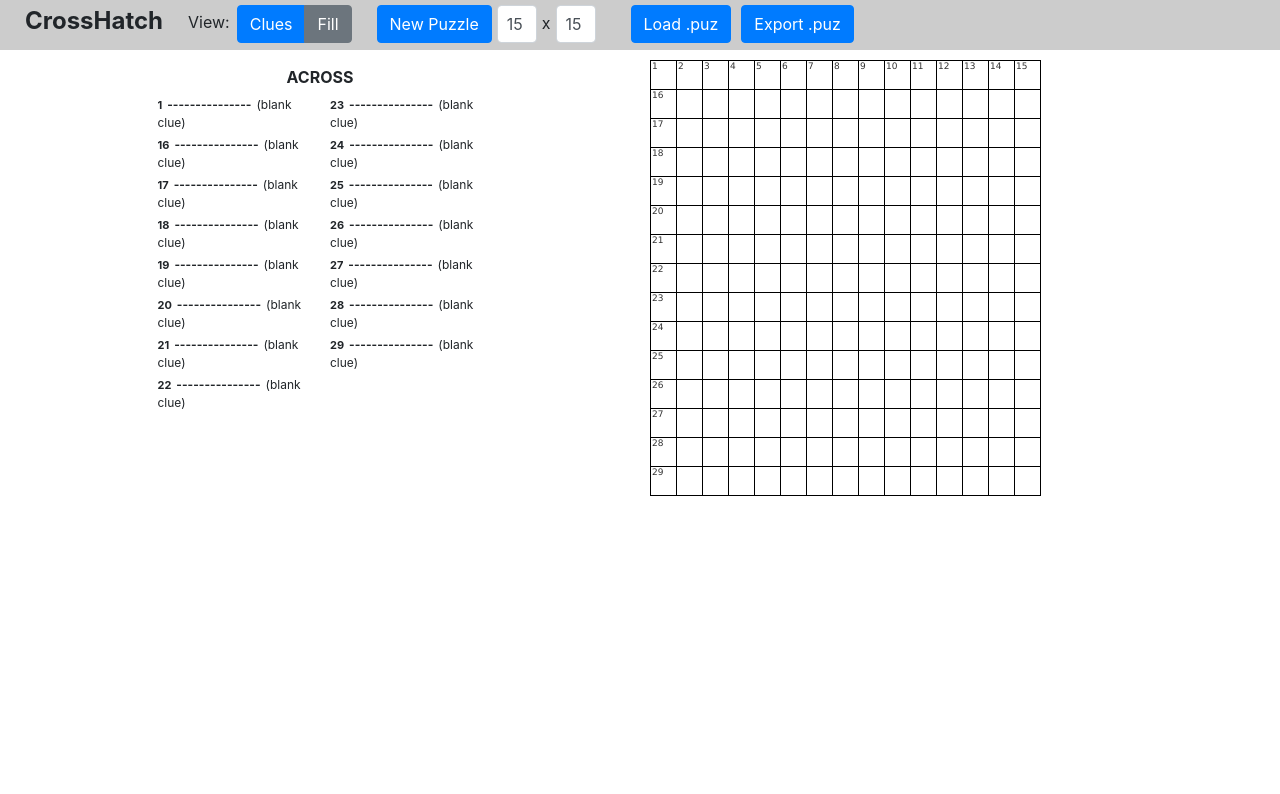
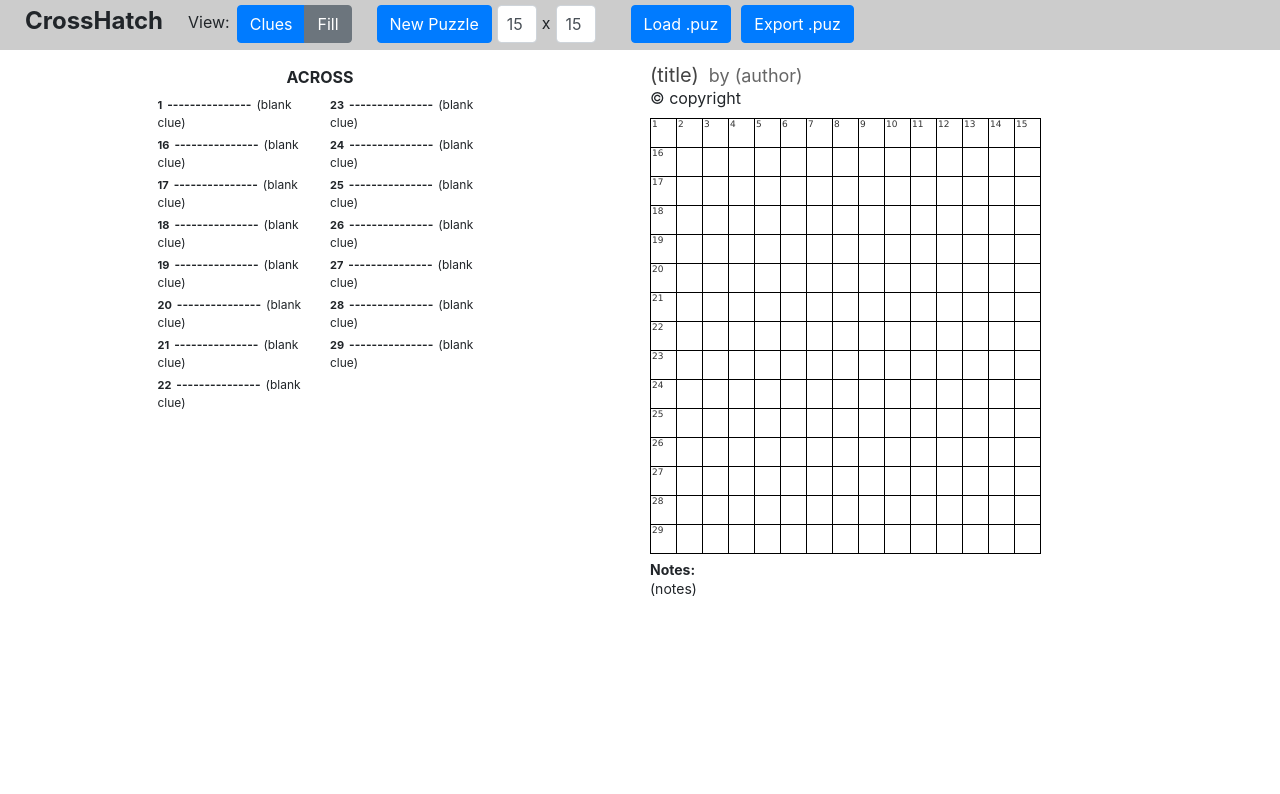
Before and after one commit to ben4808/crosshatch, a React (Create React App) app in the folder app/: page / in a window 1280 px wide. Shown: the top 794 px of the page. Built offline with nearby package versions, Linux system fonts and the light colour scheme.

Commit message:
add title, author, etc, auto-update clues

```diff
--- a/app/src/App.tsx
+++ b/app/src/App.tsx
@@ -11,6 +11,7 @@ import "./App.scss";
 import { Puzzle } from './models/Puzzle';
 import { newPuzzle } from './lib/util';
 import { generatePuzFile } from './lib/puzFiles';
+import { WordDirection } from './models/WordDirection';
 
 function App(props: AppProps) {
   const [activeView, setActiveView] = useState(props.activeView);
@@ -98,13 +99,15 @@ function App(props: AppProps) {
 
   function setPuzzle(puzzle: Puzzle) {
     Globals.puzzle = puzzle;
+    Globals.selectedWordKey = "";
+    Globals.selectedWordDir = WordDirection.Across;
     triggerUpdate();
   }
 
   function exportPuz() {
     let puzzle = Globals.puzzle!;
     let blob = generatePuzFile(puzzle);
-    let filename = puzzle.title+".puz";
+    let filename = (puzzle.title || "Untitled")+".puz";
     let file = new File([blob], filename);
     const url= window.URL.createObjectURL(file);
     let puzzleLink = document.getElementById("download-puzzle-link");
--- a/app/src/components/CluesView/CluesView.scss
+++ b/app/src/components/CluesView/CluesView.scss
@@ -59,5 +59,4 @@
 
 .clue-selected {
     background-color: lightblue;
-    border: 1px solid darkblue;
 }
--- a/app/src/components/CluesView/CluesView.tsx
+++ b/app/src/components/CluesView/CluesView.tsx
@@ -78,7 +78,7 @@ function CluesView(props: any) {
     function applyClueChange(targetKey: string, newValue: string) {
         let newClueProps = deepClone(clueProps) as CluesViewProp[];
         let targetProp = newClueProps.find(p => p.key === targetKey)!;
-        targetProp.clue = newValue;
+        targetProp.clue = newValue === "(blank clue)" ? "" : newValue;
         targetProp.isOpenForEditing = false;
         Globals.puzzle!.clues.set(targetKey, newValue);
         setClueProps(newClueProps);
--- a/app/src/components/Grid/Grid.scss
+++ b/app/src/components/Grid/Grid.scss
@@ -104,3 +104,34 @@
     border-radius: 50%/50%;
     border: 1px solid black;
 }
+
+.puzzle-title {
+    display: inline-block;
+    color: #444;
+    font-size: 20px;
+    margin-bottom: 4px;
+}
+.puzzle-author, .puzzle-author-by {
+    display: inline-block;
+    color: #666;
+    font-size: 18px;
+}
+.puzzle-author-by {
+    margin-left: 10px;
+}
+.puzzle-copyright {
+    margin-top: -8px;
+    margin-bottom: 8px;
+}
+.puzzle-notes-label {
+    font-weight: bold;
+    font-size: 14px;
+    margin: 5px 0 -2px 0;
+}
+.puzzle-notes {
+    font-size: 14px;
+}
+
+.editable:hover {
+    background-color: #ddd;
+}
--- a/app/src/components/Grid/Grid.tsx
+++ b/app/src/components/Grid/Grid.tsx
@@ -1,4 +1,4 @@
-import React, { useEffect, useState } from 'react';
+import React, { useContext, useEffect, useState } from 'react';
 import { SquareType } from '../../models/SquareType';
 import { SquareProps } from '../Square/SquareProps';
 import "./Grid.scss";
@@ -6,17 +6,20 @@ import Square from '../Square/Square';
 import { GridState } from '../../models/GridState';
 import { WordDirection } from '../../models/WordDirection';
 import Globals from '../../lib/windowService';
-import { compareTuples, doesWordContainSquare, getGrid, getWordAtSquare, newWord, otherDir } from '../../lib/util';
+import { clueKey, compareTuples, doesWordContainSquare, getGrid, getWordAtSquare, newWord, otherDir } from '../../lib/util';
 import { clearFill, getUncheckedSquareDir, populateWords, updateGridConstraintInfo } from '../../lib/grid';
 import { GridWord } from '../../models/GridWord';
+import { AppContext } from '../../AppContext';
 
 function Grid(props: any) {
     const [selectedSquare, setSelectedSquare] = useState([-1, -1] as [number, number]);
     const [selectedWord, setSelectedWord] = useState(newWord());
     const [updateSemaphore, setUpdateSemaphore] = useState(0);
+    const appContext = useContext(AppContext);
 
     useEffect(() => {
-        forceUpdate();
+        if (selectedWord.start[0] > -1 && clueKey(selectedWord) !== Globals.selectedWordKey)
+            clearSelection();
     }, [props.updateSemaphore]);
 
     function handleClick(event: any) {
@@ -30,7 +33,7 @@ function Grid(props: any) {
         let col = +target.attributes["data-col"].value;
         let grid = getGrid();
 
-        let newDirection = selectedWord.direction;
+        let newDirection = Globals.selectedWordDir!;
 
         let uncheckedSquareDir = getUncheckedSquareDir(grid, row, col);
         if (uncheckedSquareDir !== undefined) {
@@ -44,7 +47,11 @@ function Grid(props: any) {
             setSelectedSquare([row, col]);
         }
 
-        setSelectedWord(getWordAtSquare(grid, row, col, newDirection) || newWord());
+        let newSelectedWord = getWordAtSquare(grid, row, col, newDirection) || newWord();
+        setSelectedWord(newSelectedWord);
+        Globals.selectedWordKey = clueKey(newSelectedWord);
+        Globals.selectedWordDir = newSelectedWord.direction;
+        appContext.triggerUpdate();
     }
 
     function handleKeyDown(event: any) {
@@ -90,6 +97,7 @@ function Grid(props: any) {
         }
 
         if (blackSquareChanged) {
+            setSelectedWord(newWord());
             clearFill(grid);
             populateWords(grid);
             //updateGridConstraintInfo(grid);
@@ -99,7 +107,7 @@ function Grid(props: any) {
             //updateGridConstraintInfo(grid);
         }
 
-        forceUpdate();
+        appContext.triggerUpdate();
     }
 
     function advanceCursor() {
@@ -107,7 +115,7 @@ function Grid(props: any) {
 
         let selSq = selectedSquare;
         let grid = getGrid();
-        let dir = selectedWord.direction;
+        let dir = Globals.selectedWordDir!;
         if ((dir === WordDirection.Across && selSq[1] === grid.width-1) || (dir === WordDirection.Down && selSq[0] === grid.height-1))
             return;
         setSelectedSquare(dir === WordDirection.Across ? [selSq[0], selSq[1] + 1] : [selSq[0] + 1, selSq[1]]);
@@ -117,7 +125,7 @@ function Grid(props: any) {
         if (!isSquareSelected()) return;
 
         let selSq = selectedSquare;
-        let dir = selectedWord.direction;
+        let dir = Globals.selectedWordDir!;
         if ((dir === WordDirection.Across && selSq[1] === 0) || (dir === WordDirection.Down && selSq[0] === 0))
             return;
         setSelectedSquare(dir === WordDirection.Across ? [selSq[0], selSq[1] - 1] : [selSq[0] - 1, selSq[1]]);
@@ -125,6 +133,11 @@ function Grid(props: any) {
 
     function forceUpdate() {
         setUpdateSemaphore(updateSemaphore + 1);
+    }
+
+    function clearSelection() {
+        setSelectedSquare([-1, -1]);
+        setSelectedWord(newWord());
     }
 
     function isSquareSelected(): boolean {
@@ -160,7 +173,49 @@ function Grid(props: any) {
         return <Square {...props}></Square>
     }
 
-    let grid: GridState = Globals.puzzle!.grid!;
+    function suppressEnterKey(event: any) {
+        let keyPressed: string = event.key.toUpperCase();
+
+        if (keyPressed === "ENTER") {
+            event.preventDefault();
+        }
+    }
+
+    function handleFocus(event: any) {
+        selectElementContents(event.target);
+    }
+
+    // https://stackoverflow.com/questions/6139107/programmatically-select-text-in-a-contenteditable-html-element/6150060#6150060
+    function selectElementContents(el: any) {
+        var range = document.createRange();
+        range.selectNodeContents(el);
+        var sel = window.getSelection();
+        sel!.removeAllRanges();
+        sel!.addRange(range);
+    }
+
+    function setTitle() {
+        let newTitle = document.getElementById("puzzleTitle")!.innerText;
+        Globals.puzzle!.title = newTitle === "(title)" ? "Untitled" : newTitle;
+    }
+
+    function setAuthor() {
+        let newAuthor = document.getElementById("puzzleAuthor")!.innerText;
+        Globals.puzzle!.author = newAuthor === "(author)" ? "" : newAuthor;
+    }
+
+    function setCopyright() {
+        let newCopyright = document.getElementById("puzzleCopyright")!.innerText;
+        Globals.puzzle!.copyright = newCopyright === "© copyright" ? "" : newCopyright;
+    }
+
+    function setNotes() {
+        let newNotes = document.getElementById("puzzleNotes")!.innerText;
+        Globals.puzzle!.notes = newNotes === "(notes)" ? "" : newNotes;
+    }
+
+    let puzzle = Globals.puzzle!;
+    let grid = puzzle.grid!;
 
     let squareElements = [];
     for (let row = 0; row < grid.height; row++) {
@@ -175,10 +230,25 @@ function Grid(props: any) {
     } as React.CSSProperties;
 
     return (
-        <div id="Grid" className="grid-container" style={columnTemplateStyle}
-            onClick={handleClick} onKeyDown={handleKeyDown} tabIndex={0}>
-            {squareElements}
-        </div>
+        <>
+            <div id="puzzleTitle" className="puzzle-title editable" contentEditable={true} suppressContentEditableWarning={true}
+                onKeyDown={suppressEnterKey} onBlur={setTitle} onFocusCapture={handleFocus}>{puzzle.title || "(title)"}</div>
+            <div className="puzzle-author-by">by&nbsp;</div>
+            <div id="puzzleAuthor" className="puzzle-author editable" contentEditable={true} suppressContentEditableWarning={true}
+                onKeyDown={suppressEnterKey} onBlur={setAuthor} onFocusCapture={handleFocus}>{puzzle.author || "(author)"}</div>
+            <div className="puzzle-author-by">&nbsp;</div>
+            <div id="puzzleCopyright" className="puzzle-copyright editable" contentEditable={true} suppressContentEditableWarning={true}
+                onKeyDown={suppressEnterKey} onBlur={setCopyright} onFocusCapture={handleFocus}>{puzzle.copyright || "© copyright"}</div>
+
+            <div id="Grid" className="grid-container" style={columnTemplateStyle}
+                onClick={handleClick} onKeyDown={handleKeyDown} tabIndex={0}>
+                {squareElements}
+            </div>
+
+            <div className="puzzle-notes-label">Notes:</div>
+            <div id="puzzleNotes" className="puzzle-notes editable" contentEditable={true} suppressContentEditableWarning={true}
+                onKeyDown={suppressEnterKey} onBlur={setNotes} onFocusCapture={handleFocus}>{puzzle.notes || "(notes)"}</div>
+        </>
     );
 }
 
--- a/app/src/lib/grid.ts
+++ b/app/src/lib/grid.ts
@@ -24,7 +24,9 @@ export function populateWords(grid: GridState) {
 
         let nextSq = dir === WordDirection.Across ? [row, col+1] : [row+1, col];
         if (nextSq[0] === grid.height || nextSq[1] === grid.width || isBlackSquare(grid.squares[nextSq[0]][nextSq[1]])) {
-            grid.words.push(currentWord);
+            if ((dir === WordDirection.Across && currentWord.end[1] - currentWord.start[1] > 0) ||
+                (dir === WordDirection.Down && currentWord.end[0] - currentWord.start[0] > 0))
+                grid.words.push(currentWord);
             currentWord = newWord();
         }
     }
--- a/app/src/lib/puzFiles.ts
+++ b/app/src/lib/puzFiles.ts
@@ -146,7 +146,7 @@ export function generatePuzFile(puzzle: Puzzle): Blob {
     for (let row = 0; row < grid.height; row++) {
         for (let col = 0; col < grid.width; col++) {
             let sq = grid.squares[row][col];
-            let char = sq.type === SquareType.Black ? "." : sq.userContent ? sq.userContent : "-";
+            let char = sq.type === SquareType.Black ? "." : sq.userContent ? sq.userContent : " ";
             insertString(bytes, char, pos);
             pos++;
         }
@@ -175,16 +175,16 @@ export function generatePuzFile(puzzle: Puzzle): Blob {
     let sortedWords = sortWordsForPuz(puzzle.grid.words);
     sortedWords.forEach(word => {
         let key = clueKey(word);
-        orderedClues.push(puzzle.clues.get(key)!);
+        orderedClues.push(puzzle.clues.get(key)! || "");
     });
 
     let cluesPos = pos;
-    puzzle.clues.forEach(clue => {
-        insertString(bytes, clue + "\0", pos);
-        pos += clue.length + 1;
+    orderedClues.forEach(oc => {
+        insertString(bytes, oc + "\0", pos);
+        pos += oc.length + 1;
     });
 
-    insertString(bytes, "\0", pos);
+    insertString(bytes, puzzle.notes + "\0", pos);
     pos++;
 
     let c_cib = cksum_region(bytes, 0x2c, 8, 0);
--- a/app/src/lib/util.ts
+++ b/app/src/lib/util.ts
@@ -184,11 +184,12 @@ export function getWordLength(word: GridWord): number {
 
 export function newPuzzle(gridWidth: number, gridHeight: number): Puzzle {
     return {
-        title: "Untitled",
+        title: "",
         author: "",
         copyright: "",
         grid: createNewGrid(gridWidth, gridHeight),
         clues: new Map<string, string>(),
+        notes: "",
     } as Puzzle;
 }
 
--- a/app/src/models/GlobalsObj.ts
+++ b/app/src/models/GlobalsObj.ts
@@ -3,10 +3,12 @@ import { FillNode } from "./FillNode";
 import { IndexedWordList } from "./IndexedWordList";
 import { Puzzle } from "./Puzzle";
 import { QualityClass } from "./QualityClass";
+import { WordDirection } from "./WordDirection";
 
 export interface GlobalsObj {
     puzzle?: Puzzle;
     selectedWordKey?: string;
+    selectedWordDir?: WordDirection;
     //selectedSquare?: [number, number];
     //selectedWord?: GridWord;
 
```
Also changed, not shown: app/src/index.tsx (+0 -16 lines).
